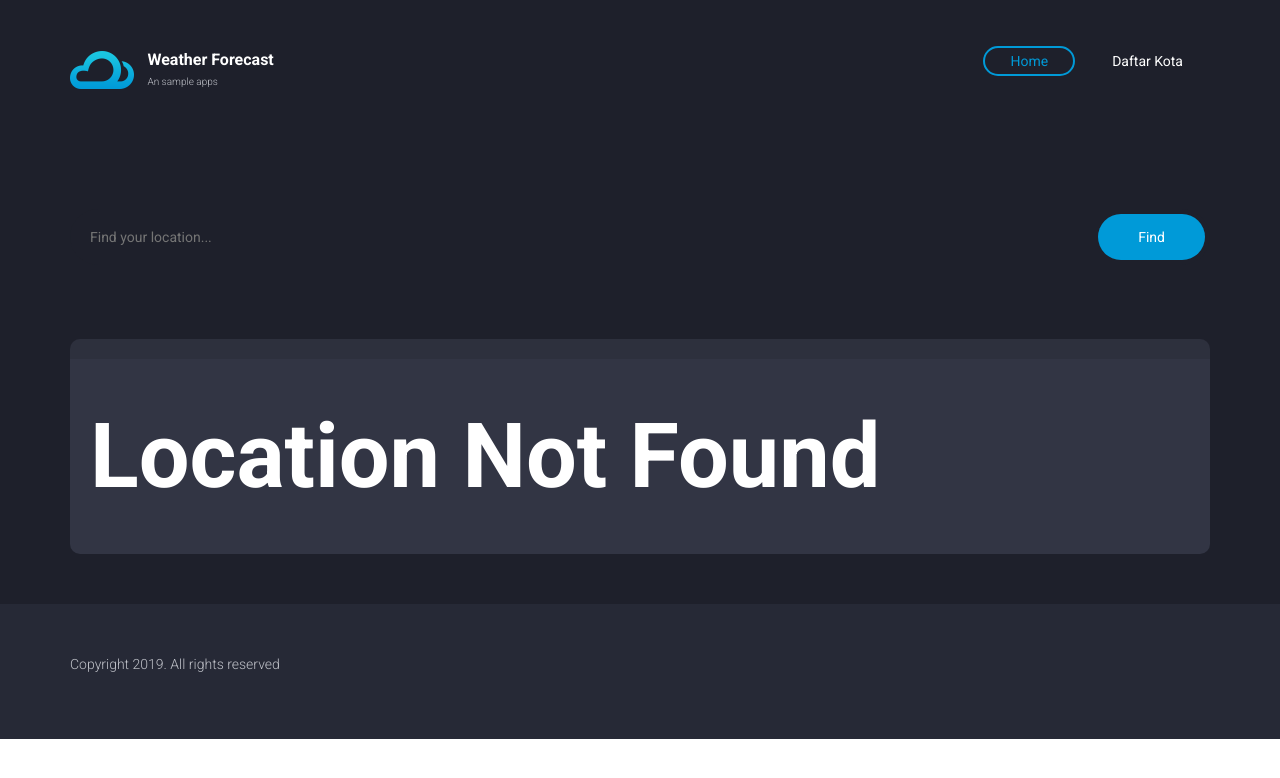
After one commit to rizkyfalih/weather-apps, a CodeIgniter app: the page made by application/views/error.php in a window 1280 px wide. The commit adds this page. Shown: the top 778 px of the page. Run offline with CodeIgniter, Linux system fonts and the light colour scheme; some libraries are stand-ins or nearby versions.

Commit message:
update view become dynamic view, add error and history view

```diff
--- /dev/null
+++ b/application/views/error.php
@@ -0,0 +1,66 @@
+<!-- Header Content -->
+<?php
+  $this->load->view('header');
+?>
+<!-- /Header Content -->
+
+	<body>
+
+		<div class="site-content">
+			<div class="site-header">
+				<div class="container">
+					<a href="<?php echo base_url(); ?>" class="branding">
+						<img src="<?php echo base_url(); ?>assets/images/logo.png" alt="" class="logo">
+						<div class="logo-type">
+							<h1 class="site-title">Weather Forecast</h1>
+							<small class="site-description">An sample apps</small>
+						</div>
+					</a>
+
+					<!-- Default snippet for navigation -->
+					<div class="main-navigation">
+						<button type="button" class="menu-toggle"><i class="fa fa-bars"></i></button>
+						<ul class="menu">
+							<li class="menu-item current-menu-item"><a href="<?php echo base_url(); ?>">Home</a></li>
+							<li class="menu-item"><a href="<?php echo base_url('history'); ?>">Daftar Kota</a></li>
+						</ul> <!-- .menu -->
+					</div> <!-- .main-navigation -->
+
+					<div class="mobile-navigation"></div>
+
+				</div>
+			</div> <!-- .site-header -->
+
+			<div class="hero" data-bg-image="<?php echo base_url(); ?>assets/images/banner.png">
+				<div class="container">
+					<form action="<?php echo base_url('dashboard/search')?>" class="find-location" method="post">
+						<input type="text" name="keyword" placeholder="Find your location...">
+						<input type="submit" value="Find">
+					</form>
+
+				</div>
+			</div>
+			<div class="forecast-table">
+				<div class="container">
+					<div class="forecast-container">
+						<div class="today forecast">
+							<div class="forecast-header">
+								<div class="day"></div>
+								<div class="date"></div>
+							</div> <!-- .forecast-header -->
+							<div class="forecast-content">
+								<div class="location"></div>
+								<div class="degree">
+                                <div class="num">Location Not Found</div>
+								</div>
+							</div>
+						</div>
+					</div>
+				</div>
+			</div>
+
+<!-- Footer content -->
+<?php
+	$this->load->view('footer');
+?>
+<!-- /Footer content -->
--- /dev/null
+++ b/application/views/footer.php
@@ -0,0 +1,14 @@
+<footer class="site-footer">
+				<div class="container">
+					<p class="colophon">Copyright 2019. All rights reserved</p>
+				</div>
+			</footer> <!-- .site-footer -->
+		</div>
+
+		<script src="<?php echo base_url(); ?>assets/js/jquery-1.11.1.min.js"></script>
+		<script src="<?php echo base_url(); ?>assets/js/plugins.js"></script>
+		<script src="<?php echo base_url(); ?>assets/js/app.js"></script>
+
+	</body>
+
+</html>
--- /dev/null
+++ b/application/views/header.php
@@ -0,0 +1,15 @@
+<!DOCTYPE html>
+<html lang="en">
+	<head>
+		<meta charset="UTF-8">
+		<meta http-equiv="X-UA-Compatible" content="IE=edge">
+		<meta name="viewport" content="width=device-width, initial-scale=1.0,maximum-scale=1">
+
+		<!-- Loading third party fonts -->
+		<link href="http://fonts.googleapis.com/css?family=Roboto:300,400,700|" rel="stylesheet" type="text/css">
+		<link href="<?php echo base_url(); ?>assets/fonts/font-awesome.min.css" rel="stylesheet" type="text/css">
+
+		<!-- Loading main css file -->
+		<link rel="stylesheet" href="<?php echo base_url(); ?>assets/style.css">
+
+	</head>
```
Also changed, not shown: application/views/dashboard.php (+24 -49 lines), application/views/history.php (added, +66 -0 lines), assets/images/city.png (added), assets/images/cover.jpg (added).
